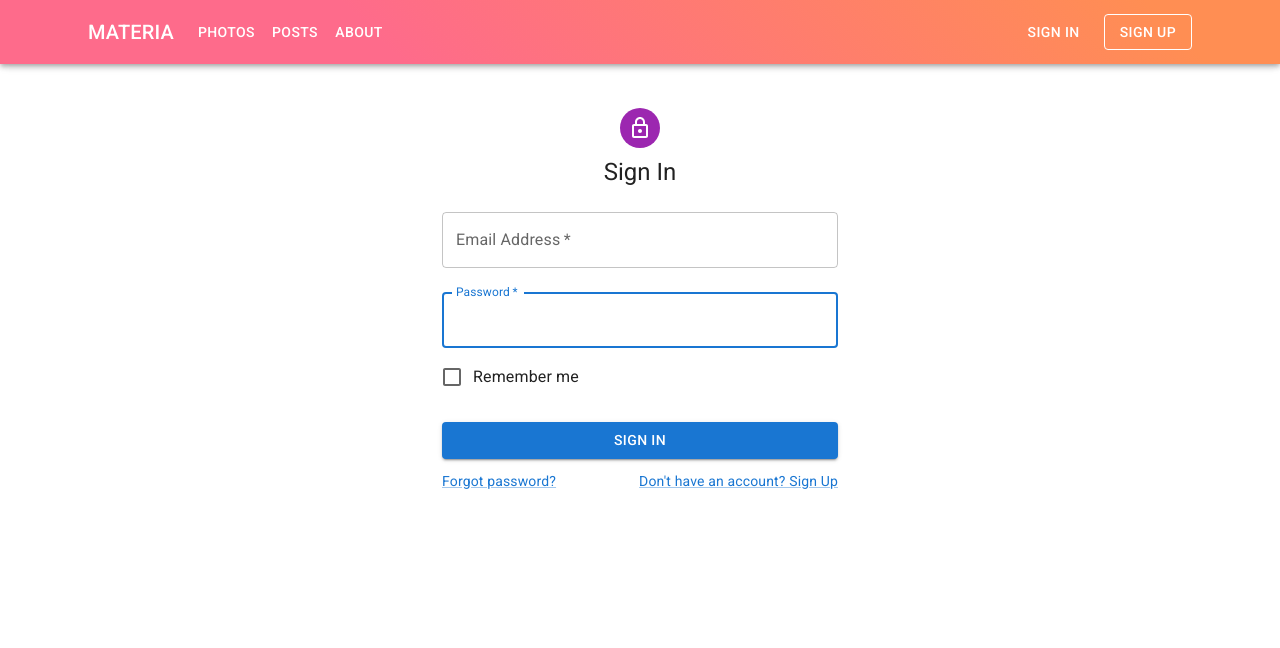
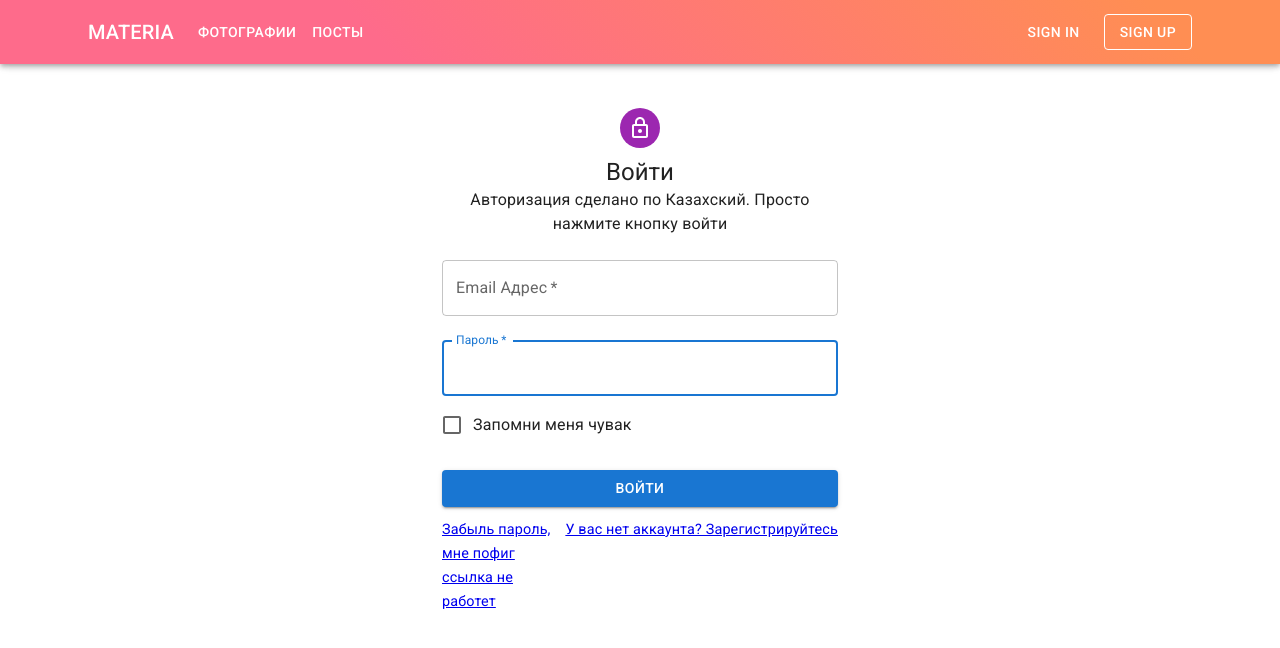
Before and after one commit to hogwartsdeveloper/materia_front, a React (Create React App) app: page /signIn in a window 1280 px wide. Shown: the top 648 px of the page. Built offline with nearby package versions, Linux system fonts and the light colour scheme.

Commit message:
[FEATURE] Russian language

```diff
--- a/src/components/Header.jsx
+++ b/src/components/Header.jsx
@@ -9,16 +9,14 @@ const Header = () => {
                 gutterBottom
                 sx={{textAlign: 'center', color: 'primary'}}
             >
-                For learning Material UI
+                Это мой гомункул
             </Typography>
             <Typography
                 sx={{textAlign: 'center', color: 'secondary'}}
                 variant="h5"
                 paragraph
             >
-                Lorem, ipsum dolor sit amet consectetur adipisicing elit.
-                Sequi ex mollitia, esse blanditiis iure deleniti a,
-                cum quae deserunt saepe veritatis rerum provident dicta repellendus?
+                В проекте используется два API. Примите на работу, а то я буду дальше создовать своих гомункулов.
             </Typography>
         </Container>
     );
--- a/src/components/ImageFilter.jsx
+++ b/src/components/ImageFilter.jsx
@@ -7,7 +7,7 @@ const ImageFilter = ({filter, setFilter}) => {
             <InputBase
                 value={filter.query}
                 onChange={e => setFilter({...filter, query: e.target.value})}
-                placeholder="Search image"
+                placeholder="Поиск фотографии"
                 style={{
                     width: '90%',
                     border: '1px solid transperent',
--- a/src/components/ImageItem.jsx
+++ b/src/components/ImageItem.jsx
@@ -36,8 +36,8 @@ const ImageItem = ({image, index, remove}) => {
                     </Typography>
                 </CardContent>
                 <CardActions>
-                    <Button onClick={() => download()}>Download</Button>
-                    <Button>Delete</Button>
+                    <Button onClick={() => download()}>Скачать</Button>
+                    <Button disabled>Удалить</Button>
                 </CardActions>
             </Card>
         </Grid>
--- a/src/components/ImageList.jsx
+++ b/src/components/ImageList.jsx
@@ -18,7 +18,7 @@ const ImageList = ({images, title, remove, isLoading}) => {
     return (
         <Container>
             <Typography
-                variant="h2"
+                variant="h5"
                 align="center"
             >
                 {title}
--- a/src/components/PostFilter.jsx
+++ b/src/components/PostFilter.jsx
@@ -7,7 +7,7 @@ const PostFilter = ({filter, setFilter}) => {
             <InputBase
                 value={filter.query}
                 onChange={e => setFilter({...filter, query: e.target.value})}
-                placeholder="Search post"
+                placeholder="Поиск постов"
                 style={{
                     width: '90%',
                     border: '1px solid transperent',
--- a/src/components/PostItem.jsx
+++ b/src/components/PostItem.jsx
@@ -21,8 +21,8 @@ const PostItem = ({post, index, remove}) => {
                     <Typography>{post.body}</Typography>
                 </CardContent>
                 <CardActions>
-                    <Button color="primary" size="small" onClick={() => router(`/posts/${post.id}`)}>Open</Button>
-                    <Button color="primary" size="small" onClick={() => remove(post)}>Delete</Button>
+                    <Button color="primary" size="small" onClick={() => router(`/posts/${post.id}`)}>Открыть</Button>
+                    <Button color="primary" size="small" onClick={() => remove(post)}>Удалить</Button>
                 </CardActions>
             </Card>
         </Grid>
--- a/src/components/PostList.jsx
+++ b/src/components/PostList.jsx
@@ -19,7 +19,7 @@ const PostList = ({posts, title, remove, isLoading}) => {
     return (
         <Container>
             <Typography
-                variant="h2"
+                variant="h5"
                 align="center"
             >
                 {title}
--- a/src/components/navbar/MyNavbar.jsx
+++ b/src/components/navbar/MyNavbar.jsx
@@ -9,12 +9,11 @@ import { AccountCircle } from "@mui/icons-material";
 
 
 const pages = [
-    {name: "Photos", path: "/photos"},
-    {name: "Posts", path: "/posts"},
-    {name: "About", path: "/about"}
+    {name: "фотографии", path: "/photos"},
+    {name: "Посты", path: "/posts"}
 ];
 
-const settings = ["Logout"];
+const settings = ["Выйти"];
 
 const theme = createTheme()
 
@@ -113,7 +112,7 @@ const MyNavbar = () => {
                     {isAuth
                         ?
                         <Box sx={{ flexGrow: 0 }}>
-                            <Tooltip title="Open settings">
+                            <Tooltip title="Открыть настройки">
                                 <IconButton onClick={handleOpenUserMenu} sx={{ p: 0 }}>
                                     <AccountCircle/>
                                 </IconButton>
--- a/src/pages/Images.jsx
+++ b/src/pages/Images.jsx
@@ -45,10 +45,10 @@ const Images = () => {
                 <Container>
                     <Grid container justifyContent='center' spacing={2}>
                         <Grid item>
-                            <Button variant="outlined">Upload</Button>
+                            <Button variant="outlined" disabled>Загрузить</Button>
                         </Grid>
                         <Grid item>
-                            <Button variant="outlined">Download</Button>
+                            <Button variant="outlined" disabled>Скачать</Button>
                         </Grid>
                     </Grid>
                 </Container>
@@ -63,7 +63,7 @@ const Images = () => {
                     Произошло ошибка "{imageError}"
                 </Typography>
             }
-            <ImageList images={sortedAndSearchedImages} title="Images is API" isLoading={isImagesLoading}/>
+            <ImageList images={sortedAndSearchedImages} title="Фотографии из pixels.com" isLoading={isImagesLoading}/>
             <Container ref={lastElement} style={{height: '10px'}} />
             {isImagesLoading && <Loader/>}
         </Container>
--- a/src/pages/Posts/Posts.jsx
+++ b/src/pages/Posts/Posts.jsx
@@ -62,15 +62,15 @@ const Posts = () => {
                 <Container>
                         <Grid container justifyContent='center' spacing={2}>
                             <Grid item>
-                                <Button variant="outlined" color="secondary" onClick={() => setModal(true)}>Create Post</Button>
+                                <Button variant="outlined" color="secondary" onClick={() => setModal(true)}>Создать пост</Button>
                             </Grid>
                             <Grid item>
-                                <Button variant="outlined" color="secondary" onClick={() => fetchPosts(limit, page)}>Get Posts</Button>
+                                <Button variant="outlined" color="secondary" onClick={() => fetchPosts(limit, page)}>Загрузить посты</Button>
                             </Grid>
                         </Grid>
 
                 </Container>
-                <MyModal title="Add Post" visible={modal} setVisible={setModal}>
+                <MyModal title="Добавить пост" visible={modal} setVisible={setModal}>
                     <PostForm create={createPost}/>
                 </MyModal>
                 <PostFilter filter={filter} setFilter={setFilter}/>
@@ -85,7 +85,7 @@ const Posts = () => {
                     Произошло ошибка "{postError}"
                 </Typography>
             }
-            <PostList posts={sortedAndSearchedPosts} title="Post is API" remove={removePost} isLoading={isPostsLoading}/>
+            <PostList posts={sortedAndSearchedPosts} title="Посты из jsonplaceholder.typicode.com" remove={removePost} isLoading={isPostsLoading}/>
             <Container ref={lastElement} style={{height: '10px'}} />
 
             {isPostsLoading &&
--- a/src/pages/SignIn.jsx
+++ b/src/pages/SignIn.jsx
@@ -1,6 +1,7 @@
 import LockOutlinedIcon from '@mui/icons-material/LockOutlined';
-import { Avatar, Container, CssBaseline, Box, Typography, TextField, Button, FormControlLabel, Checkbox, Grid, Link } from "@mui/material";
+import { Avatar, Container, CssBaseline, Box, Typography, TextField, Button, FormControlLabel, Checkbox, Grid} from "@mui/material";
 import React, { useContext } from "react";
+import { Link } from 'react-router-dom';
 import { AuthContext } from '../context/context';
 
 const SignIn = () => {
@@ -22,7 +23,10 @@ const SignIn = () => {
                     <LockOutlinedIcon/>
                 </Avatar>
                 <Typography component="h1" variant="h5">
-                    Sign In
+                    Войти
+                </Typography>
+                <Typography variant="p" align='center'>
+                    Авторизация сделано по Казахский. Просто нажмите кнопку войти
                 </Typography>
                 <Box component="form" noValidate sx={{mt: 1}} onSubmit={login}>
                     <TextField
@@ -30,7 +34,7 @@ const SignIn = () => {
                         required
                         fullWidth
                         id="email"
-                        label="Email Address"
+                        label="Email Адрес"
                         name="email"
                         autoComplete='email'
                         autoFocus
@@ -40,14 +44,14 @@ const SignIn = () => {
                         required
                         fullWidth
                         id="password"
-                        label="Password"
+                        label="Пароль"
                         name="password"
                         autoComplete='current-password'
                         autoFocus
                     />
                     <FormControlLabel
                         control={<Checkbox value="remember" color='primary' />}
-                        label="Remember me"
+                        label="Запомни меня чувак"
                     />
                     <Button
                         type='submit'
@@ -55,17 +59,17 @@ const SignIn = () => {
                         variant='contained'
                         sx={{ mt: 3, md: 2, marginBottom: '10px' }}
                     >
-                        Sign In
+                        Войти
                     </Button>
                     <Grid container>
                         <Grid item xs>
-                            <Link href='#' variant='body2'>
-                                Forgot password?
+                            <Link to='#' style={{fontSize: '.90rem'}}>
+                                Забыль пароль, мне пофиг ссылка не работет
                             </Link>
                         </Grid>
                         <Grid item>
-                            <Link href='#' variant='body2'>
-                                {"Don't have an account? Sign Up"}
+                            <Link to="/signUp" style={{fontSize: '.90rem'}}>
+                                {"У вас нет аккаунта? Зарегистрируйтесь"}
                             </Link>
                         </Grid>
                     </Grid>
--- a/src/pages/SignUp.jsx
+++ b/src/pages/SignUp.jsx
@@ -17,7 +17,7 @@ const SignUp = () => {
                     <LockOutlinedIcon/>
                 </Avatar>
                 <Typography component="h1" variant="h5">
-                    Sign Up
+                    Зарегистрироваться
                 </Typography>
                 <Box component="form" noValidate sx={{mt: 1}}>
                     <Box component="div" sx={{display: 'flex'}}>
@@ -26,7 +26,7 @@ const SignUp = () => {
                             required
                             fullWidth
                             id="name"
-                            label="Your Name"
+                            label="Ваше Имя"
                             name="name"
                             autoComplete='name'
                             autoFocus
@@ -37,7 +37,7 @@ const SignUp = () => {
                             required
                             fullWidth
                             id="soName"
-                            label="Your So Name"
+                            label="Ваше фамилия"
                             name="soName"
                             autoComplete='soName'
                             autoFocus
@@ -48,7 +48,7 @@ const SignUp = () => {
                         required
                         fullWidth
                         id="email"
-                        label="Your Email"
+                        label="Email"
                         name="email"
                         autoComplete='email'
                         autoFocus
@@ -58,7 +58,7 @@ const SignUp = () => {
                         required
                         fullWidth
                         id="password"
-                        label="Password"
+                        label="Пароль"
                         name="password"
                         autoComplete='current-password'
                         autoFocus
@@ -69,11 +69,11 @@ const SignUp = () => {
                         variant="contained"
                         sx={{ mt: 3, md: 2, marginBottom: '10px' }}
                     >
-                        Sign Up
+                        Зарегистрироваться
                     </Button>
                     <Box sx={{display: 'flex', justifyContent: 'flex-end'}}>
                         <Link to="/signIn">
-                            You have an account? Sign In
+                            Регистрация не работает просто войдите
                         </Link>
                     </Box>
 
```
